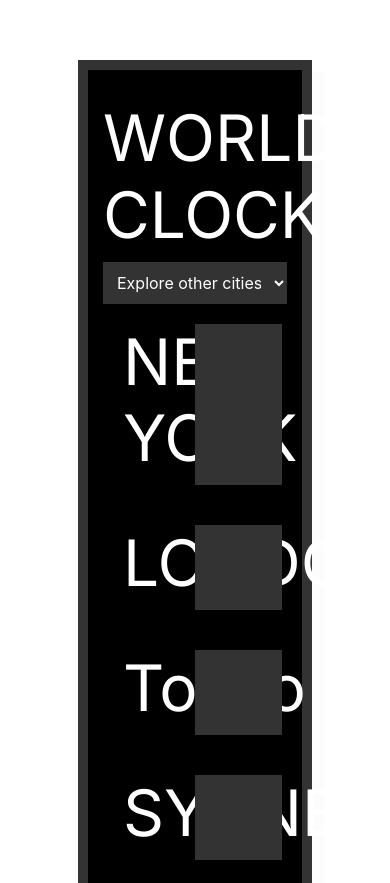
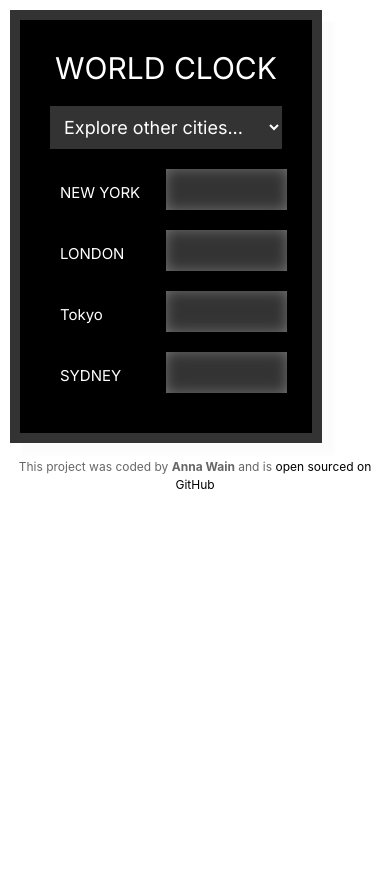
Before and after one commit to anna-rosew/World-Clock-Digital-Font, a plain HTML site: page index.html in a window 390 px wide. Shown: the top 883 px of the page. After the commit the page ends 844 px from the top, so only its background shows below. Drawn offline with nearby package versions, Linux system fonts and the light colour scheme; a script that the page names is missing.

Commit message:
Making it responsive

```diff
--- a/index.html
+++ b/index.html
@@ -3,7 +3,7 @@
   <head>
     <meta charset="UTF-8" />
     <meta name="viewport" content="width=device-width, initial-scale=1.0" />
-    <link rel="stylesheet" href="src/styles.css" />
+
     <link rel="preconnect" href="https://fonts.googleapis.com" />
     <link rel="preconnect" href="https://fonts.gstatic.com" crossorigin />
     <link
@@ -23,6 +23,7 @@
     ></script>
     <script src="https://cdnjs.cloudflare.com/ajax/libs/moment.js/2.29.4/moment.min.js"></script>
     <script src="https://cdnjs.cloudflare.com/ajax/libs/moment-timezone/0.5.43/moment-timezone-with-data-1970-2030.js"></script>
+    <link rel="stylesheet" href="src/styles.css" />
     <title>World Clock</title>
   </head>
   <body>
--- a/src/styles.css
+++ b/src/styles.css
@@ -7,6 +7,7 @@ select {
   display: flex;
   width: 100%;
   padding: 10px;
+  margin-bottom: 10px;
   font-size: 18px;
   background-color: #333333;
   border: none;
@@ -19,7 +20,6 @@ select {
 
 option {
   font-family: "Inter", sans-serif;
-
   font-weight: 400;
   font-style: normal;
   color: white;
@@ -27,15 +27,21 @@ option {
 
 footer {
   text-align: center;
-  font-size: 18px;
+  font-size: 12px;
   color: rgba(0, 0, 0, 0.6);
+  padding: 5px;
+  margin-bottom: 10px;
+}
+
+footer a {
+  color: black;
 }
 
 .container {
   background-color: black;
-  max-width: 600px;
+  max-width: 800px;
   padding: 30px;
-  margin: 60px auto;
+  margin: 10px auto;
   border: 10px solid #333333;
   box-shadow: 12px 12px 2px 1px rgba(0, 0, 0, 0.01);
   color: white;
@@ -43,11 +49,12 @@ footer {
 
 .title {
   font-family: "Inter", sans-serif;
-  font-size: 64px;
+  font-size: 44px;
   font-weight: 400;
   font-style: normal;
   color: white;
   text-align: center;
+  margin-bottom: 20px;
 }
 
 .city h2 {
@@ -55,36 +62,59 @@ footer {
   font-weight: 400;
   font-style: normal;
   color: white;
-  font-size: 64px;
+  font-size: 44px;
   text-align: left;
 }
 
 .row {
-  padding: 20px;
+  padding: 10px;
 }
 
 .digital-display {
   background-color: #333333;
-  padding: 10px;
+  padding: 5px;
+  box-shadow: inset gray 0px 0px 15px -2px;
 }
 
 .time {
   font-family: digital;
-  font-size: 120px;
+  font-size: 90px;
   text-align: center;
-  margin-bottom: 2px;
   line-height: 1em;
+  color: #75d251;
 }
 
 .date {
   font-family: digital;
-  font-size: 32px;
+  font-size: 20px;
   text-align: center;
   line-height: 1em;
+  color: #75d251;
 }
 
 @media (max-width: 960px) {
   .container {
-    max-width: 60%;
+    max-width: 80%;
+    margin: 10px;
+  }
+
+  .title {
+    font-size: 30px;
+  }
+  .city h2 {
+    font-size: 15px;
+    padding-top: 15px;
+  }
+
+  .time {
+    font-size: 25px;
+  }
+
+  .date {
+    font-size: 10px;
+  }
+
+  .row {
+    padding: 10px;
   }
 }
```
